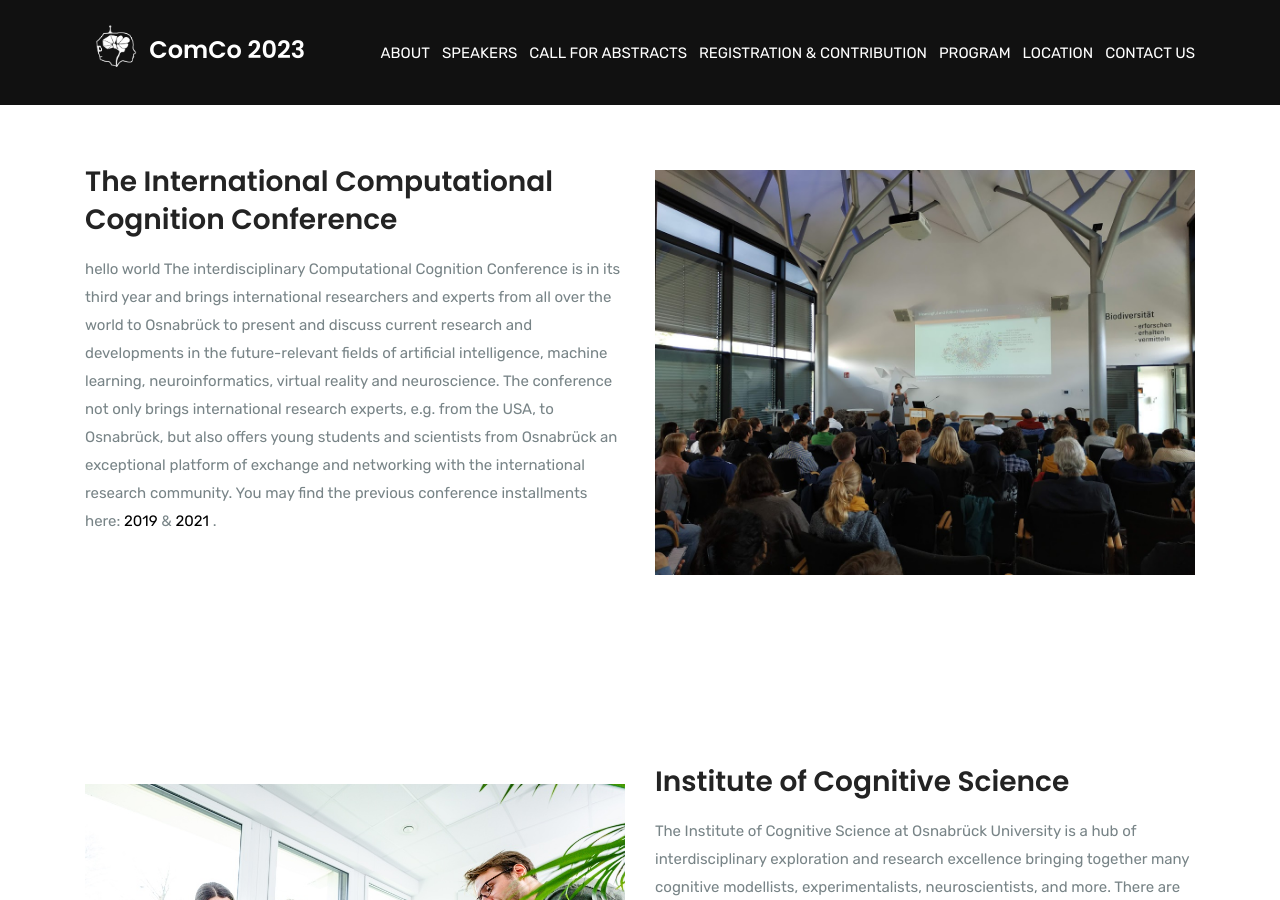
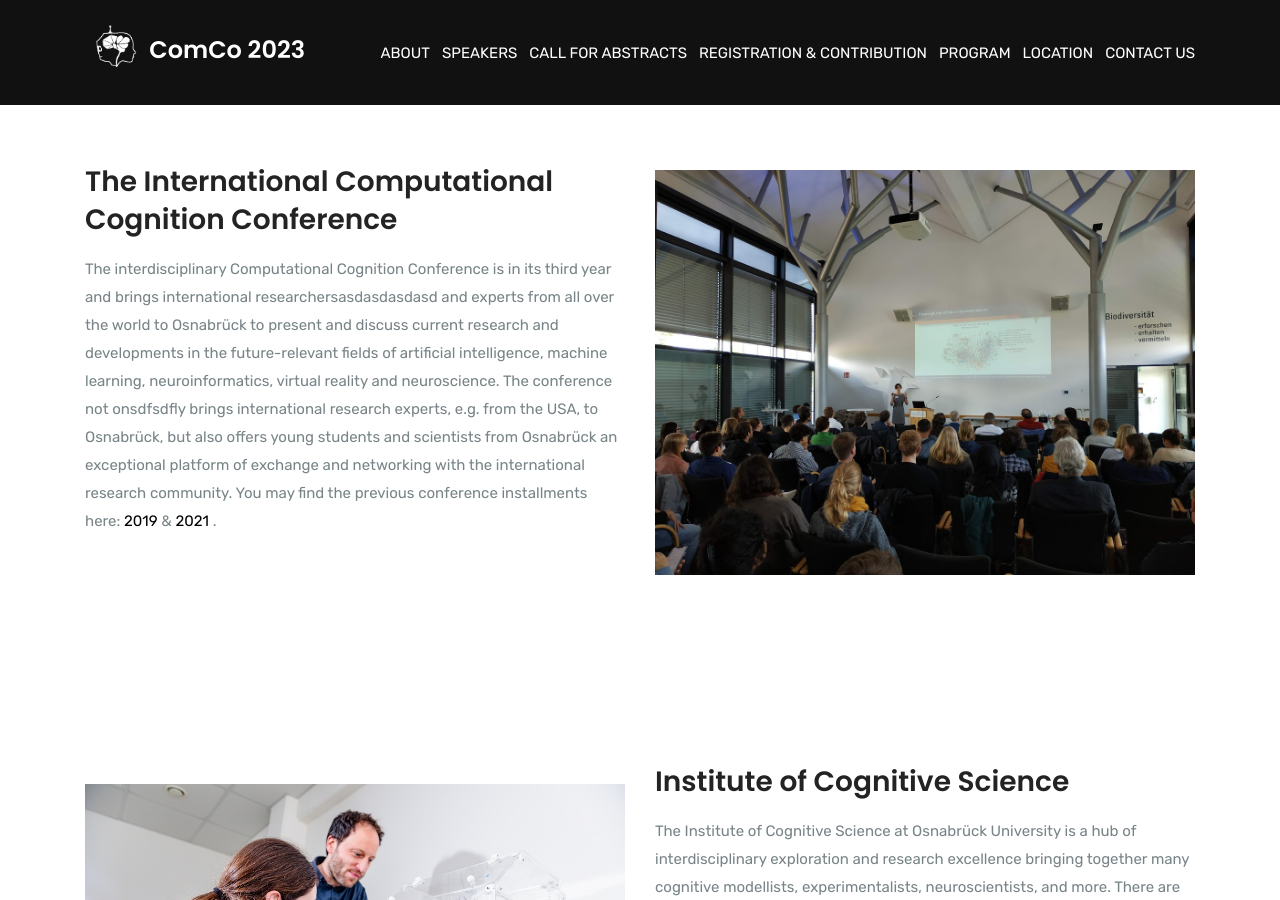
Before and after one commit to comco23/comco23.github.io, a Jekyll site: the page built from about.html, in a window 1280 px wide and 900 px high, scrolled down 1004 px. Built offline with Jekyll 4.4.1, drawn with Linux system fonts in a browser that asks for light colours.

Commit message:
who is making the commits

```diff
--- a/_config.yml
+++ b/_config.yml
@@ -12,10 +12,10 @@ mobile:
 keywords: conference
 address: Bohnenkamp-Haus, Botanical Garden Osnabrück, Albrechtstraße 29, 49076 Osnabrück
 description: >-
-    hello world The interdisciplinary Computational Cognition Conference is in its third year and brings international
-    researchers and experts from all over the world to Osnabrück to present and discuss current research and developments
+    The interdisciplinary Computational Cognition Conference is in its third year and brings international
+    researchersasdasdasdasd and experts from all over the world to Osnabrück to present and discuss current research and developments
     in the future-relevant fields of artificial intelligence, machine learning, neuroinformatics, virtual reality and
-    neuroscience. The conference not only brings international research experts, e.g. from the USA, to Osnabrück, but also
+    neuroscience. The conference not onsdfsdfly brings international research experts, e.g. from the USA, to Osnabrück, but also
     offers young students and scientists from Osnabrück an exceptional platform of exchange and networking with the
     international research community. You may find the previous conference installments here:
     <a href='http://www.comco2019.com/'> 2019 </a> & <a href='https://comco2021.uni-osnabrueck.de/'> 2021 </a>.
```
